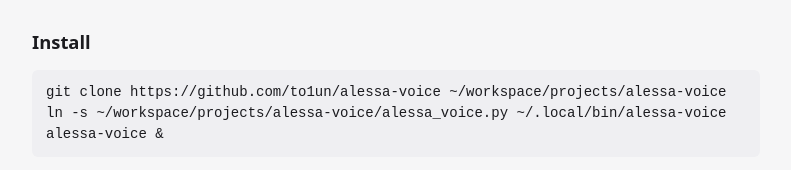
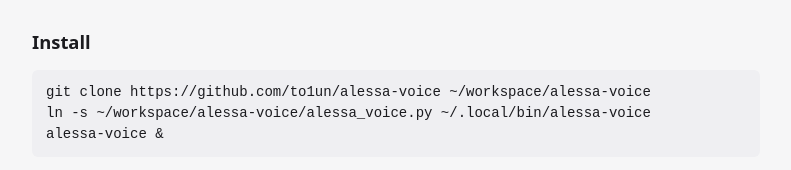
Before and after one commit to to1un/alessa-voice, a plain HTML site: page docs/index.html in a window 1280 px wide. Shown: the part 885-1055 px from the top of the page, without its empty margins (244-1035 px from the left). Drawn offline with Linux system fonts and the light colour scheme.

Commit message:
docs: update paths after workspace move
Co-Authored-By: Claude Opus 5.5 <noreply@anthropic.com>

```diff
--- a/docs/index.html
+++ b/docs/index.html
@@ -71,8 +71,8 @@
   <p>KDE Plasma 6 (Wayland), a GPU with Vulkan, <code>whisper-cpp</code>, <code>python-pyqt6</code>, <code>layer-shell-qt</code>, <code>pipewire</code>, <code>wl-clipboard</code>, <code>ydotool</code>.</p>
 
   <h2>Install</h2>
-<pre>git clone https://github.com/to1un/alessa-voice ~/workspace/projects/alessa-voice
-ln -s ~/workspace/projects/alessa-voice/alessa_voice.py ~/.local/bin/alessa-voice
+<pre>git clone https://github.com/to1un/alessa-voice ~/workspace/alessa-voice
+ln -s ~/workspace/alessa-voice/alessa_voice.py ~/.local/bin/alessa-voice
 alessa-voice &amp;</pre>
   <p>Then bind <code>alessa-voice toggle</code> and <code>alessa-voice cancel</code> to global shortcuts. Full steps in the <a href="https://github.com/to1un/alessa-voice#readme">README</a>.</p>
 
```
Also changed, not shown: 1 other file.
